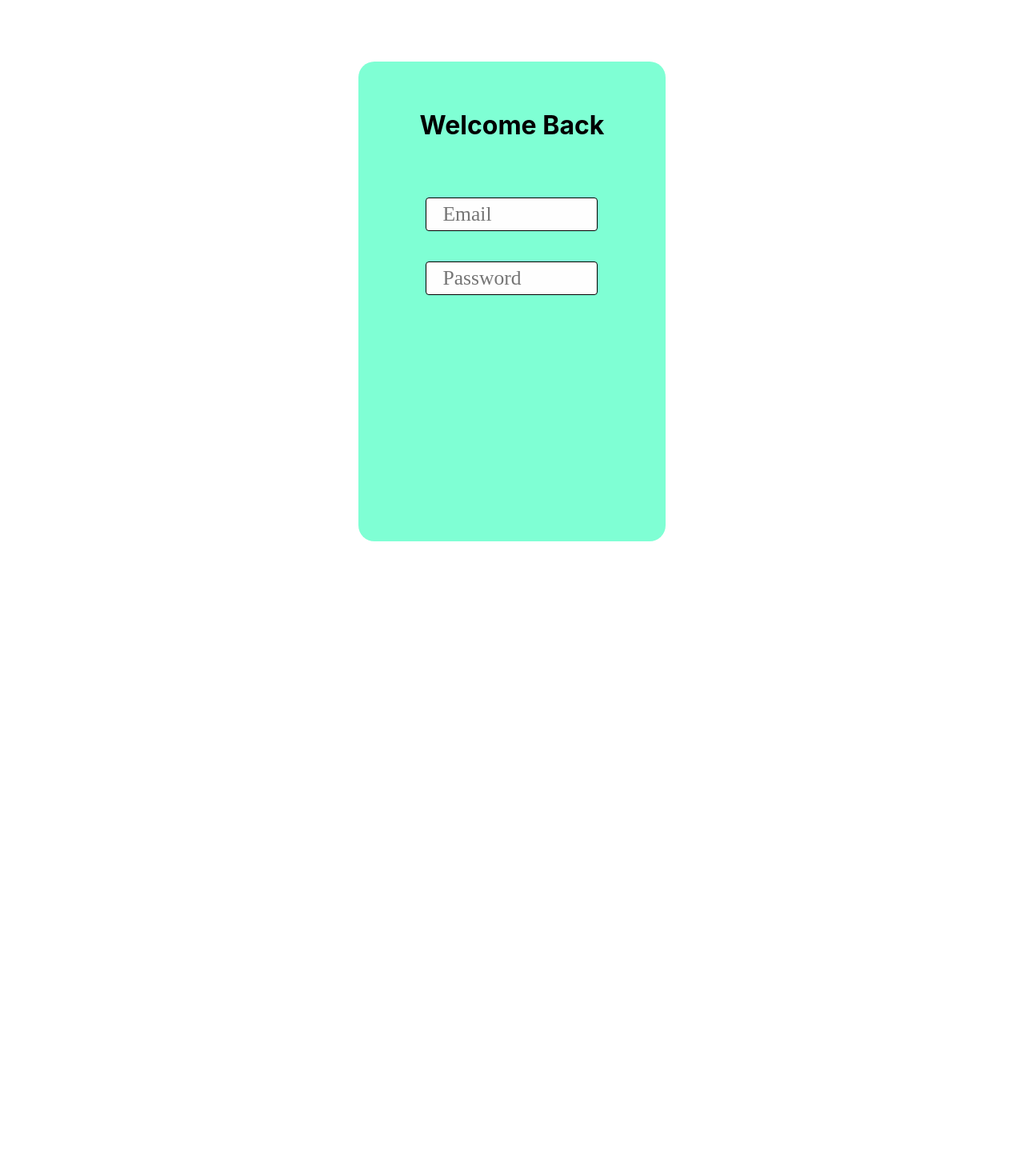
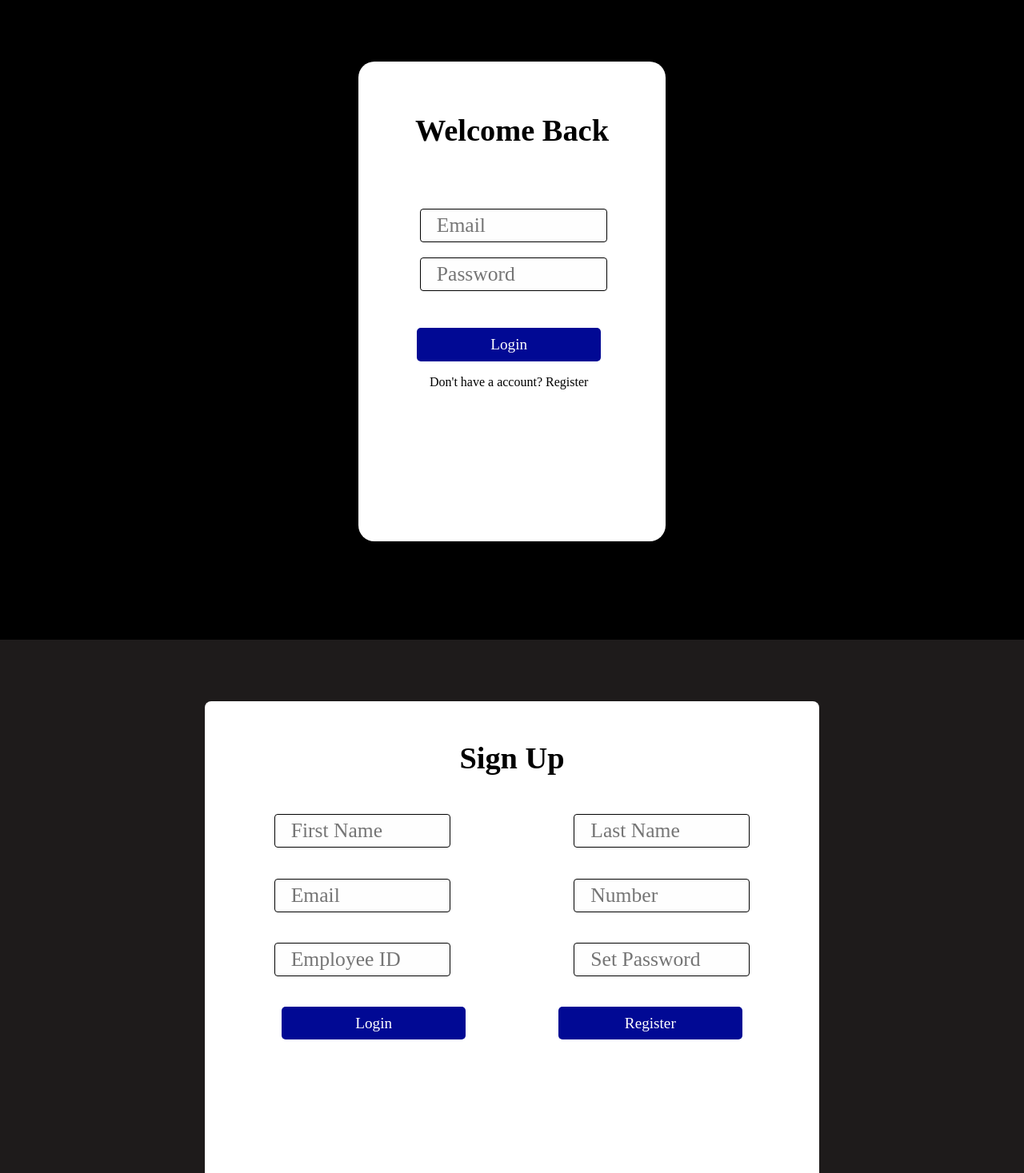
Before and after one commit to RevantTripathi/Attendance_marker, a React (Create React App) app: page / in a window 1280 px wide. Shown: the top 1467 px of the page at 80% size. Before the commit the page ends 800 px from the top, so only its background shows below. Built offline with nearby package versions, Linux system fonts and the light colour scheme.

Commit message:
login_ui

```diff
--- a/src/App.js
+++ b/src/App.js
@@ -8,7 +8,7 @@ function App() {
     <div className="App">
 
       <Login />
-      {/* <Regi />  */}
+      <Regi />
     </div>
   );
 }
--- a/src/login/login.css
+++ b/src/login/login.css
@@ -1,37 +1,34 @@
 .login_div {
-    background-color: rgb(255, 255, 255);
+    background-color: rgb(0, 0, 0);
     display: flex;
     justify-content: center;
     height: 100vh;
-
 }
 
 .login {
-    background-color: aquamarine;
+    background-color: rgb(255, 255, 255);
     width: 30%;
     height: 75vh;
     margin: 6% 0% 4% 0%;
     display: flex;
     flex-direction: column;
     border-radius: 20px;
-
 }
 
 .sec {
     display: flex;
     justify-content: start;
     flex-direction: column;
-    width: 90%;
-    margin: 13% 0% 0% 22%;
-
+    width: 100%;
+    margin: 13% 0% 0% 20%;
 }
 
 .sec2 {
     display: flex;
     flex-direction: column;
     justify-content: center;
-    width: 90%;
-    margin: 10% 0% 0% 22%;
+    width: 100%;
+    margin: 5% 0% 0% 20%;
 }
 
 input {
@@ -47,4 +44,29 @@ input {
 .wl_text1 {
     margin-top: 10%;
     margin-bottom: 0%;
+    font-family: "Times New Roman", Times, serif;
+    font-size: 1.2em;
 }
+
+.b {
+    width: 60%;
+    margin: 12% 19% 0% 19%;
+    padding: 10px;
+    border: none;
+    border-radius: 5px;
+    font-size: 1.2em;
+    color: white;
+    background-color: rgb(1, 9, 148);
+    font-family: "Times New Roman", Times, serif;
+}
+
+.bb {
+    width: 60%;
+    margin: 2% 19%;
+    padding: 10px;
+    border: none;
+    font-size: 1em;
+    background-color: rgb(255, 255, 255);
+    font-family: "Times New Roman", Times, serif;
+
+}
--- a/src/login/login.js
+++ b/src/login/login.js
@@ -17,6 +17,8 @@ function Login() {
                     {/* <label>Password</label> */}
                     <input placeholder='Password' type='password'></input>
                 </div>
+                <button className='b'>Login</button>
+                <button className='bb'>Don't have a account? Register</button>
             </div>
         </div>
 
--- a/src/regi/regi.css
+++ b/src/regi/regi.css
@@ -1,5 +1,5 @@
 .regi_div {
-    background-color: rgb(0, 0, 0);
+    background-color: rgb(30, 27, 27);
     display: flex;
     justify-content: center;
     height: 100vh;
@@ -36,6 +36,7 @@ input {
     margin-top: 3%;
     margin-bottom: 3%;
     font-family: "Times New Roman", Times, serif;
+    font-size: 1.2em;
 }
 
 .r1 {
@@ -61,6 +62,7 @@ input {
     cursor: pointer;
     border: none;
     color: white;
+    font-family: "Times New Roman", Times, serif;
 }
 
 .b2 {
@@ -71,4 +73,6 @@ input {
     border-radius: 5px;
     cursor: pointer;
     color: white;
+    border: none;
+    font-family: "Times New Roman", Times, serif;
 }
```
